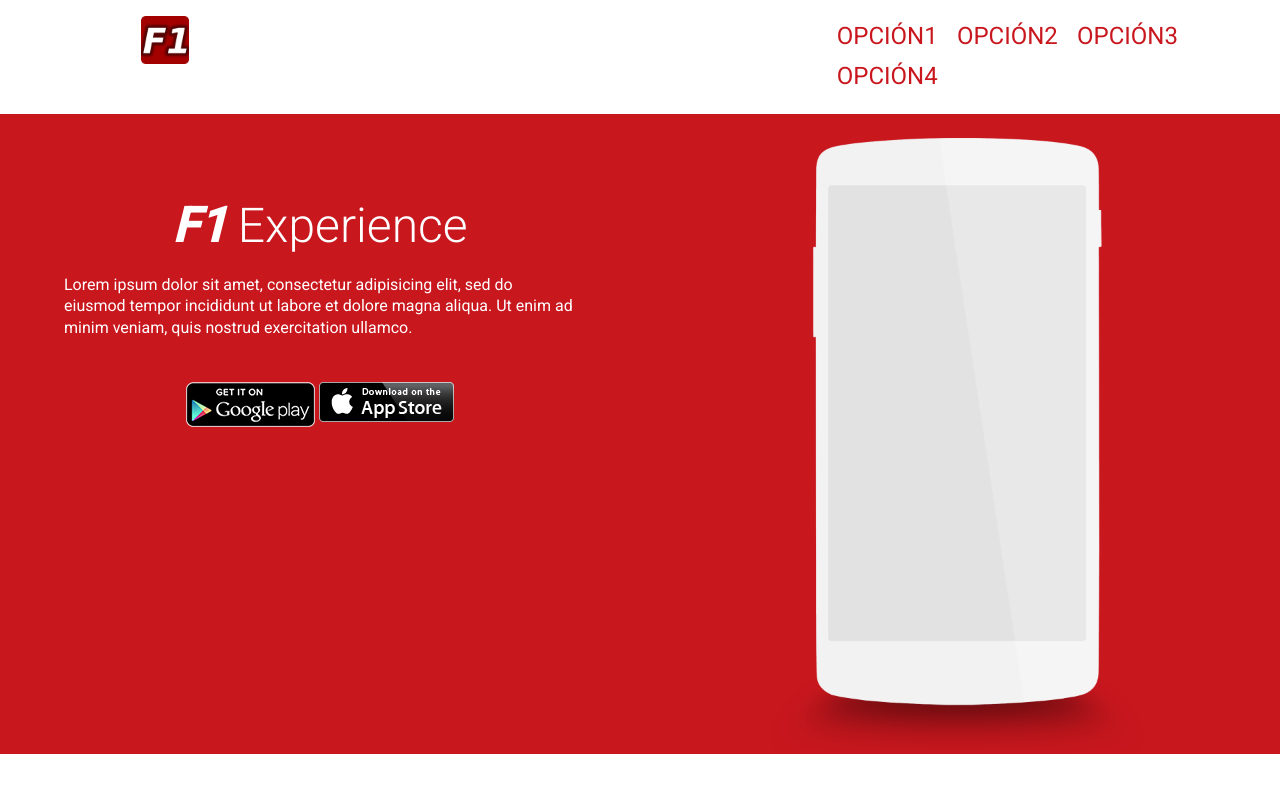
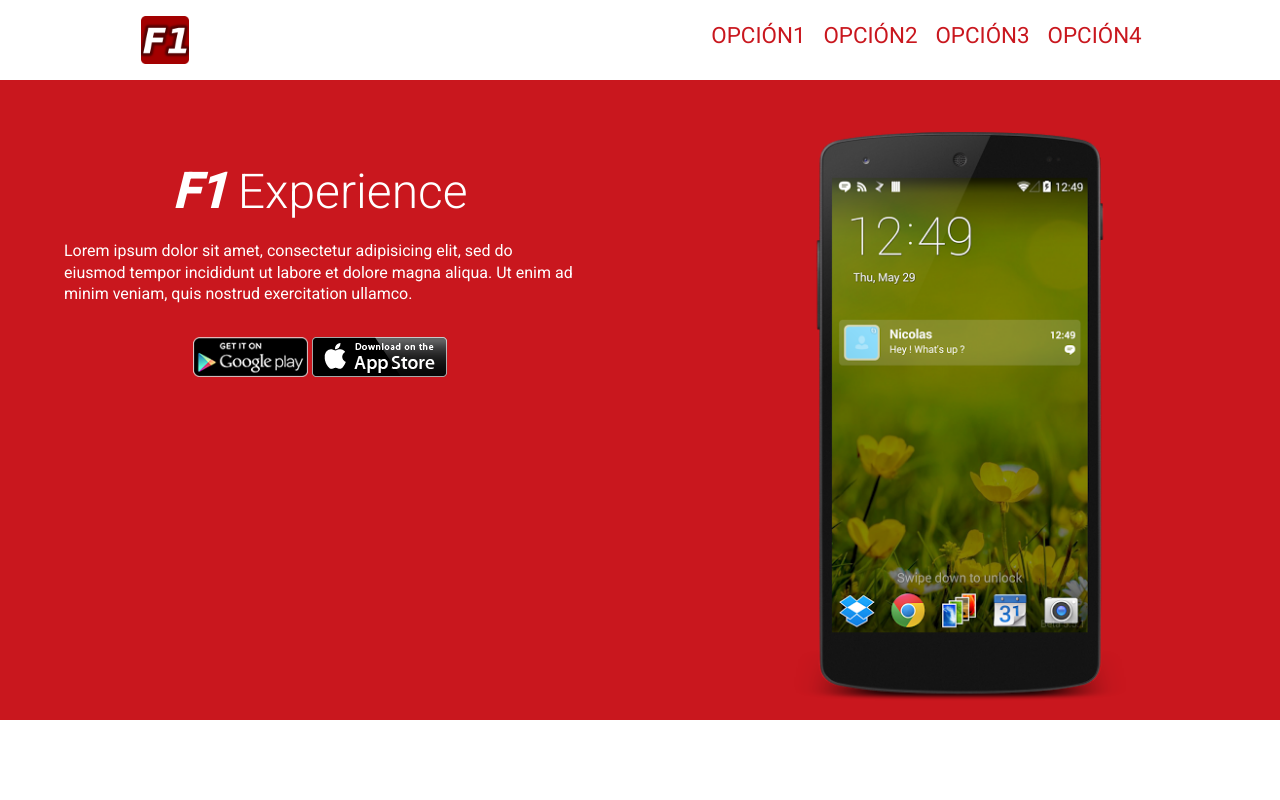
Before and after one commit to achamorro-dev/f1experience, a Django app: page / in a window 1280 px wide. Run offline with Django 3.2, Linux system fonts and the light colour scheme.

Commit message:
Fixing UI errors

```diff
--- a/f1experience/static/css/base.css
+++ b/f1experience/static/css/base.css
@@ -24,7 +24,7 @@ p {
   text-align: left;
 }
 .h1 {
-  font-size: 3em;
+  font-size: 2.5em;
   line-height: 2em;
 }
 .w100 {
@@ -38,6 +38,11 @@ p {
 }
 .w700 {
   font-weight: 700;
+}
+@media screen and (min-width: 48em) {
+  .h1 {
+    font-size: 3em;
+  }
 }
 .menu-container {
   text-align: center;
@@ -58,7 +63,7 @@ p {
 @media screen and (min-width: 48em) {
   .menu-container {
     float: left;
-    width: 35%;
+    width: 65%;
   }
   .menu {
     overflow: hidden;
@@ -67,6 +72,12 @@ p {
   .menu-item {
     float: left;
     width: initial;
+    font-size: 1.4em;
+  }
+}
+@media screen and (min-width: 68.75em) {
+  .menu-container {
+    width: 45%;
   }
 }
 html,
@@ -107,17 +118,22 @@ body {
   width: 100%;
 }
 .device-section {
-  background-image: url("/static/img/nexus5.png");
+  background-image: url("/static/img/nexus5_black.png");
   background-repeat: no-repeat;
   background-size: 400px;
   background-position-x: 50%;
+  background-position-y: 15%;
+}
+.store-button {
+  height: 2.5em;
+  margin-top: 2em;
 }
 @media screen and (min-width: 48em) {
   .logo-div {
     float: left;
     text-align: left;
     padding-left: 10%;
-    width: 65%;
+    width: 35%;
   }
   .complete-div-section {
     float: left;
@@ -126,3 +142,8 @@ body {
     width: 50%;
   }
 }
+@media screen and (min-width: 68.75em) {
+  .logo-div {
+    width: 55%;
+  }
+}
--- a/f1experience/static/stylus/menu.styl
+++ b/f1experience/static/stylus/menu.styl
@@ -10,13 +10,18 @@
     width           100%
 .menu-item:hover
     text-shadow     0 0 .5em $maincolor
+
 @media screen and (min-width: $bp2)
     .menu-container
         float           left
-        width           35%
+        width           65%
     .menu
         overflow        hidden
         text-align      center
     .menu-item
         float           left
         width           initial
+        font-size       1.4em
+@media screen and (min-width: $bp4)
+    .menu-container
+        width           45%
--- a/f1experience/static/stylus/site.styl
+++ b/f1experience/static/stylus/site.styl
@@ -30,19 +30,26 @@ html,body
     text-align  center
     width       100%
 .device-section
-    background-image        url('/static/img/nexus5.png')
+    background-image        url('/static/img/nexus5_black.png')
     background-repeat       no-repeat
     background-size         400px
     background-position-x   50%
+    background-position-y   15%
+.store-button
+    height      2.5em
+    margin-top  2em
 
 @media screen and (min-width: $bp2)
     .logo-div
         float           left
         text-align      left
         padding-left    10%
-        width           65%
+        width           35%
     .complete-div-section
         float       left
         height      100%
         text-align  center
         width       50%
+@media screen and (min-width: $bp4)
+    .logo-div
+        width       55%
--- a/f1experience/static/stylus/typography.styl
+++ b/f1experience/static/stylus/typography.styl
@@ -1,6 +1,6 @@
 // HEADINGS
 .h1
-    font-size   3em
+    font-size   2.5em
     line-height 2em
 
 .w100
@@ -11,3 +11,7 @@
     font-weight 400
 .w700
     font-weight 700
+
+@media screen and (min-width: $bp2)
+    .h1
+        font-size   3em
--- a/f1experience/templates/index.html
+++ b/f1experience/templates/index.html
@@ -28,12 +28,11 @@
             <p>Lorem ipsum dolor sit amet, consectetur adipisicing elit, sed do eiusmod
             tempor incididunt ut labore et dolore magna aliqua. Ut enim ad minim veniam,
             quis nostrud exercitation ullamco.</p>
-            <br/><br/>
             <a href="#">
-              <img alt="Get it on Google Play" src="{% static 'img/gplay_button.png' %}" />
+              <img class="store-button" alt="Get it on Google Play" src="{% static 'img/gplay_button.png' %}" />
             </a>
             <a href="#">
-              <img alt="Download on the AppStore" src="{% static 'img/appstore_button.png' %}" />
+              <img class="store-button" alt="Download on the AppStore" src="{% static 'img/appstore_button.png' %}" />
             </a>
         </div>
         <div class="complete-div-section device-section">
```
